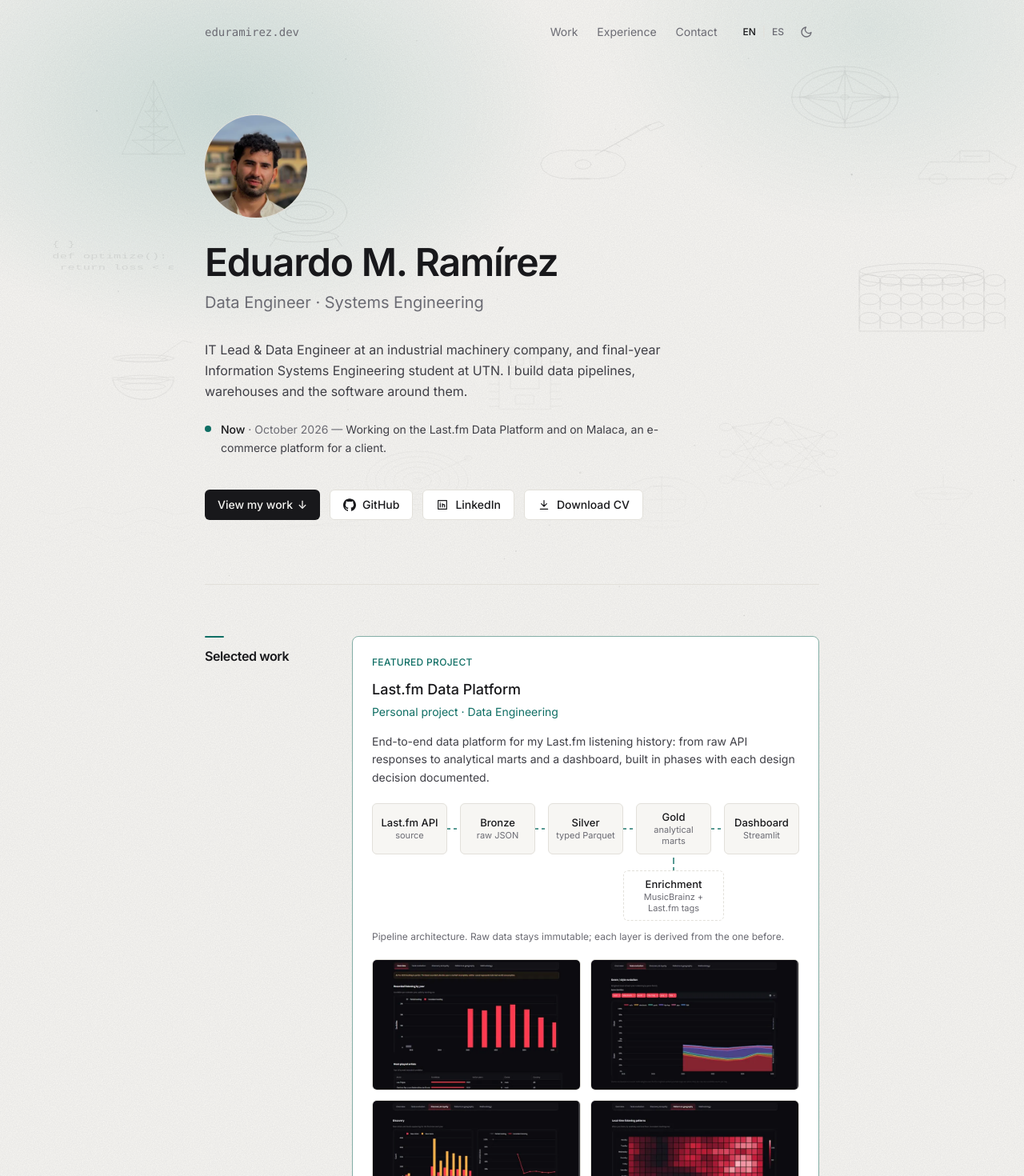
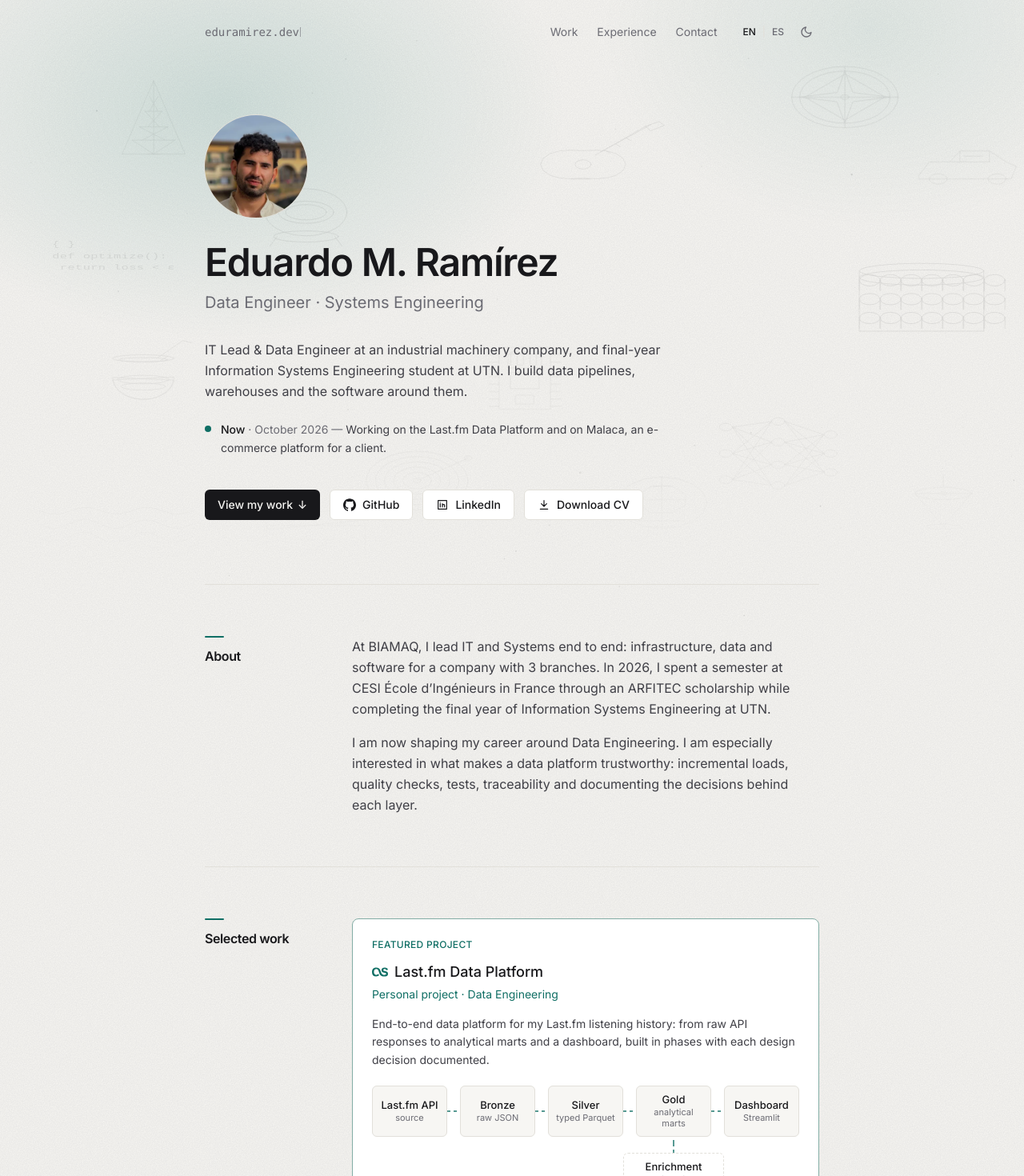
Before and after one commit to deadour/portfolio, a React (Vite) app: page / in a window 1280 px wide. Shown: the top 1470 px of the page at 80% size. Built offline with nearby package versions, Linux system fonts and the light colour scheme.

Commit message:
refine portfolio presentation

```diff
--- a/src/App.tsx
+++ b/src/App.tsx
@@ -32,6 +32,7 @@ export default function App() {
       <Header />
       <main id="main">
         <Hero />
+        <About />
         <Work />
         <Timeline id="experience" title={c.sections.experience} entries={c.experience} />
         <Timeline id="education" title={c.sections.education} entries={c.education}>
@@ -53,7 +54,6 @@ export default function App() {
             </ul>
           </div>
         </Timeline>
-        <About />
         <Tech />
         <Certifications />
         <Contact />
--- a/src/components/Header.tsx
+++ b/src/components/Header.tsx
@@ -2,6 +2,7 @@ import { useState } from 'react'
 import { site } from '../data/site'
 import { languages } from '../content'
 import { useLang } from '../i18n'
+import Wordmark from './Wordmark'
 
 function ThemeToggle() {
   const { c } = useLang()
@@ -52,8 +53,8 @@ export default function Header() {
 
   return (
     <header className="flex items-center justify-between gap-4 py-6">
-      <a href="#top" className="font-mono text-sm text-muted hover:text-fg">
-        {site.domain}
+      <a href="#top" aria-label={site.domain} className="font-mono text-sm text-muted hover:text-fg">
+        <Wordmark value={site.domain} />
       </a>
       <div className="flex items-center gap-4 sm:gap-6">
         <nav aria-label="Main" className="hidden sm:block">
--- /dev/null
+++ b/src/components/Wordmark.tsx
@@ -0,0 +1,30 @@
+import { useEffect, useState } from 'react'
+
+export default function Wordmark({ value }: { value: string }) {
+  const [typed, setTyped] = useState(value)
+
+  useEffect(() => {
+    const reduced = window.matchMedia('(prefers-reduced-motion: reduce)')
+    if (reduced.matches) {
+      setTyped(value)
+      return
+    }
+
+    let index = 0
+    setTyped('')
+    const timer = window.setInterval(() => {
+      index += 1
+      setTyped(value.slice(0, index))
+      if (index >= value.length) window.clearInterval(timer)
+    }, 65)
+
+    return () => window.clearInterval(timer)
+  }, [value])
+
+  return (
+    <span className="wordmark" aria-hidden="true">
+      <span className="wordmark-reserve">{value}</span>
+      <span className="wordmark-typed">{typed}</span>
+    </span>
+  )
+}
--- a/src/components/Work.tsx
+++ b/src/components/Work.tsx
@@ -5,6 +5,7 @@ import TechIcon from './TechIcon'
 import { useLightbox, toLightbox } from './Lightbox'
 import { projects } from '../data/projects'
 import { useLang } from '../i18n'
+import { siLastdotfm } from 'simple-icons'
 
 type Project = (typeof projects)[number]
 
@@ -26,6 +27,18 @@ function ProjectCard({ project }: { project: Project }) {
   const compact = project.tier === 'secondary'
   const pill = text.badge ?? text.status
 
+  const identity = project.id === 'lastfm' ? (
+    <svg aria-hidden="true" viewBox="0 0 24 24" className="size-5 shrink-0 text-accent" fill="currentColor">
+      <path d={siLastdotfm.path} />
+    </svg>
+  ) : project.id === 'reports' ? (
+    <img src="/images/logo-biamaq.webp" alt="" width={24} height={24} className="size-6 shrink-0 rounded-md object-cover" />
+  ) : project.id === 'rentos' ? (
+    <img src="/images/logo-rentos.png" alt="" width={24} height={24} className="size-6 shrink-0 rounded-md object-contain" />
+  ) : project.id === 'dynamo' ? (
+    <img src="/images/logo-dynamo.png" alt="" width={24} height={24} className="size-6 shrink-0 rounded-md object-cover" />
+  ) : null
+
   return (
     <article
       className={`card rounded-lg border bg-surface ${compact ? 'p-5' : 'p-5 sm:p-6'} ${
@@ -36,7 +49,10 @@ function ProjectCard({ project }: { project: Project }) {
         <p className="mb-3 text-xs font-medium tracking-wide text-accent uppercase">{c.ui.featured}</p>
       )}
       <div className="flex flex-wrap items-baseline justify-between gap-x-4 gap-y-1">
-        <h3 className={`font-medium text-fg ${featured ? 'text-lg' : ''}`}>{text.title}</h3>
+        <h3 className={`flex min-w-0 items-center gap-2 font-medium text-fg ${featured ? 'text-lg' : ''}`}>
+          {identity}
+          <span>{text.title}</span>
+        </h3>
         {pill && (
           <span className="rounded-full bg-[color-mix(in_srgb,var(--accent)_14%,transparent)] px-2.5 py-0.5 text-xs font-medium text-accent">
             {pill}
@@ -48,15 +64,40 @@ function ProjectCard({ project }: { project: Project }) {
 
       {text.pipeline && <Pipeline data={text.pipeline} />}
 
-      {/* Academic cards stay compact: photos open in the viewer instead of an inline gallery. */}
+      {/* Academic cards show one real image during normal scroll; the lightbox keeps the full set available. */}
       {compact && text.images && text.images.length > 0 && (
+        <figure className="mt-5">
+          <a
+            href={text.images[0].href ?? text.images[0].src}
+            target="_blank"
+            rel="noreferrer"
+            onClick={(e) => {
+              if (e.button !== 0 || e.metaKey || e.ctrlKey || e.shiftKey || e.altKey) return
+              e.preventDefault()
+              openLightbox(toLightbox(text.images), 0)
+            }}
+            className="block overflow-hidden rounded-md border border-line"
+          >
+            <img
+              src={text.images[0].src}
+              alt={text.images[0].alt}
+              width={960}
+              height={540}
+              loading="lazy"
+              className="aspect-[16/9] w-full object-cover transition-transform duration-300 hover:scale-[1.02] motion-reduce:transition-none motion-reduce:hover:scale-100"
+            />
+          </a>
+          {text.images[0].caption && <figcaption className="mt-2 text-xs text-muted">{text.images[0].caption}</figcaption>}
+          {text.images.length > 1 && (
             <button
               type="button"
               onClick={() => openLightbox(toLightbox(text.images), 0)}
-          className="mt-4 inline-flex items-center gap-1.5 text-sm text-fg underline decoration-line underline-offset-4 hover:decoration-accent"
+              className="mt-3 inline-flex items-center gap-1.5 text-sm text-fg underline decoration-line underline-offset-4 hover:decoration-accent"
             >
               {c.ui.viewPhotos.replace('{n}', String(text.images.length))}
             </button>
+          )}
+        </figure>
       )}
 
       {!compact && text.images && text.images.length > 0 && (
--- a/src/content/en.ts
+++ b/src/content/en.ts
@@ -19,7 +19,7 @@ export const en: Content = {
     lightbox: { close: 'Close', previous: 'Previous image', next: 'Next image' },
     showMore: 'Show {n} more',
     featured: 'Featured project',
-    academic: 'Academic projects · CESI France',
+    academic: 'Academic projects',
     viewPhotos: 'View photos ({n})',
   },
   hero: {
@@ -44,8 +44,8 @@ export const en: Content = {
     contact: 'Contact',
   },
   about: [
-    'I work at the intersection of data and software. At BIAMAQ, I moved from solving operational needs to building the systems, integrations and data pipelines the company relies on every day.',
-    'My current focus is Data Engineering: reproducible pipelines, reliable data and platforms that can be maintained over time. In 2026, I complemented that experience with an academic semester at CESI École d’Ingénieurs in France.',
+    'At BIAMAQ, I lead IT and Systems end to end: infrastructure, data and software for a company with 3 branches. In 2026, I spent a semester at CESI École d’Ingénieurs in France through an ARFITEC scholarship while completing the final year of Information Systems Engineering at UTN.',
+    'I am now shaping my career around Data Engineering. I am especially interested in what makes a data platform trustworthy: incremental loads, quality checks, tests, traceability and documenting the decisions behind each layer.',
   ],
   projects: {
     lastfm: {
--- a/src/content/es.ts
+++ b/src/content/es.ts
@@ -19,7 +19,7 @@ export const es: Content = {
     lightbox: { close: 'Cerrar', previous: 'Imagen anterior', next: 'Imagen siguiente' },
     showMore: 'Ver {n} más',
     featured: 'Proyecto principal',
-    academic: 'Proyectos académicos · CESI Francia',
+    academic: 'Proyectos académicos',
     viewPhotos: 'Ver fotos ({n})',
   },
   hero: {
@@ -44,8 +44,8 @@ export const es: Content = {
     contact: 'Contacto',
   },
   about: [
-    'Trabajo en la intersección entre datos y software. En BIAMAQ pasé de resolver necesidades operativas a construir los sistemas, integraciones y pipelines que forman parte del funcionamiento diario de la empresa.',
-    'Mi foco actual está en Data Engineering: pipelines reproducibles, datos confiables y plataformas que puedan mantenerse en el tiempo. En 2026 complementé esa experiencia con un semestre académico en CESI École d’Ingénieurs, en Francia.',
+    'En BIAMAQ lidero IT y Sistemas de punta a punta: infraestructura, datos y software para una empresa con 3 sucursales. En 2026 cursé un semestre en CESI École d’Ingénieurs, Francia, mediante una beca ARFITEC, mientras avanzo en el último año de Ingeniería en Sistemas de Información en la UTN.',
+    'Hoy estoy orientando mi carrera hacia Data Engineering. Me interesa especialmente lo que hace confiable a una plataforma de datos: cargas incrementales, controles de calidad, tests, trazabilidad y documentar las decisiones detrás de cada capa.',
   ],
   projects: {
     lastfm: {
--- a/src/index.css
+++ b/src/index.css
@@ -102,6 +102,29 @@
   /* Fade the doodles out toward the bottom so the backdrop blends into the page. */
   mask-image: linear-gradient(to bottom, #000 55%, transparent);
   -webkit-mask-image: linear-gradient(to bottom, #000 55%, transparent);
+}
+
+.wordmark {
+  position: relative;
+  display: inline-block;
+  white-space: nowrap;
+}
+.wordmark-reserve { visibility: hidden; }
+.wordmark-typed { position: absolute; inset: 0 auto auto 0; }
+.wordmark-typed::after {
+  content: '';
+  display: inline-block;
+  width: 1px;
+  height: 0.9em;
+  margin-left: 1px;
+  vertical-align: -0.08em;
+  background: currentColor;
+  opacity: 0.55;
+  animation: wordmark-cursor 680ms steps(1, end) 2;
+}
+@keyframes wordmark-cursor { 50% { opacity: 0; } }
+@media (prefers-reduced-motion: reduce) {
+  .wordmark-typed::after { display: none; }
 }
 
 /* Parametric blueprint layer: every visible mark is a precise SVG primitive. */
```
Also changed, not shown: public/images/logo-dynamo.png (added), public/images/logo-rentos.png (added). Lines whose indentation alone changed are shown as unchanged.
